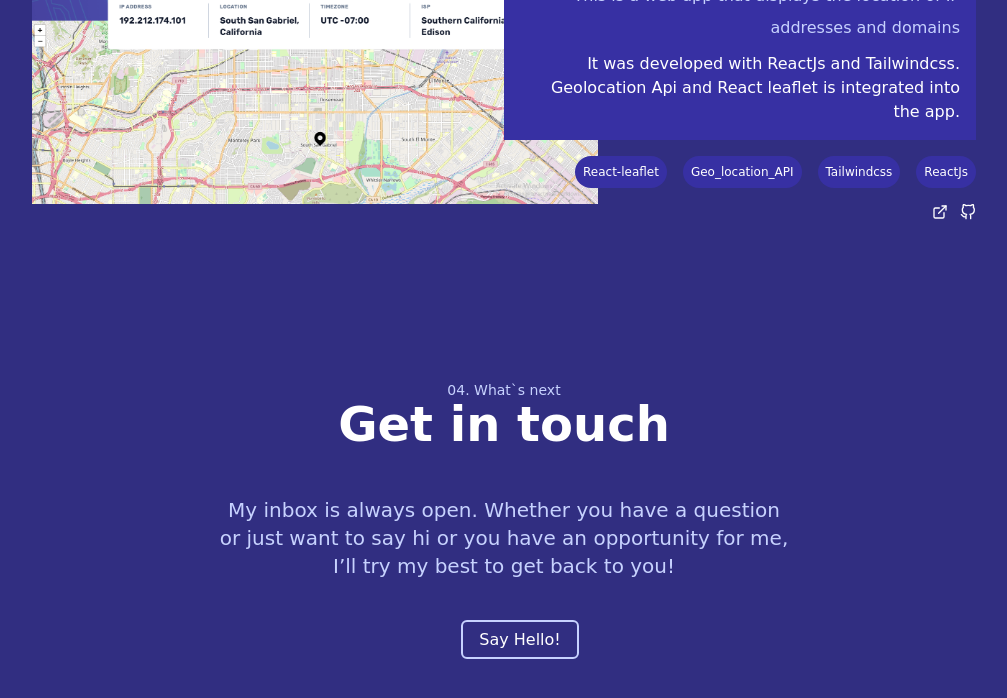
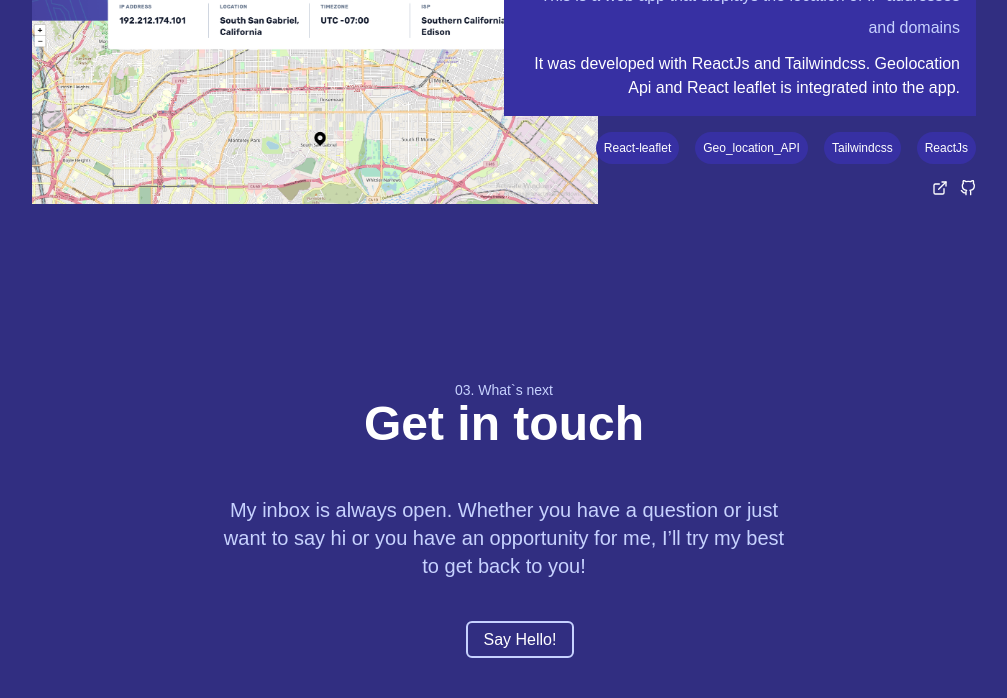
Before and after one commit to Almuhandith/react-portfolio, a Next.js app: page / in a window 1280 px wide. Shown: the part 2215-2913 px from the top of the page, without its empty margins (136-1143 px from the left). Built offline with nearby package versions, Linux system fonts and the light colour scheme.

Commit message:
font added

```diff
--- a/src/app/page.js
+++ b/src/app/page.js
@@ -26,7 +26,7 @@ export default function Home() {
       </Head>
 
 
-      <main className={`font-comic-sans bg-white px-3 md:px-20 lg:px-50 dark:bg-indigo-900 dark:text-white`}>
+      <main className={`font-malgun-gothic bg-white px-3 md:px-20 lg:px-50 dark:bg-indigo-900 dark:text-white`}>
         <Navbar />
         <section className="min-h-screen pt-16 lg:pt-24">
           <div className='max-w-5xl mx-auto p-10 py-10'>
@@ -80,7 +80,7 @@ export default function Home() {
               </div>
               <div className='lg:absolute lg:z-10 lg:right-0 lg:w-1/2 lg:text-right'>
                 <h4 className='text-xl font-semibold mb-4'>Weather App</h4>
-                <p className='text-md py-2 lg:px-4 leading-8 lg:bg-indigo-800 text-indigo-700 dark:text-indigo-200'>
+                <p className='text-md py-2 lg:px-4 leading-8 lg:bg-indigo-800 text-indigo-200'>
                   This is a web app that displays the weather of cities around the world. The forecast of days in a week and other details can also be displayed.
                 </p>
                 <p className='lg:bg-indigo-800 lg:px-4 lg:pb-4'>It was developed with ReactJs and css. Openweather Api and GeoDB cities is integrated into the app.
@@ -106,7 +106,7 @@ export default function Home() {
               </div>
               <div className='lg:absolute lg:z-10 lg:right-0 lg:w-1/2 lg:text-right'>
                 <h4 className='text-xl font-semibold mb-4'>IP Address Tracker</h4>
-                <p className='text-md py-2 leading-8 lg:px-4 lg:bg-indigo-800 text-indigo-700 dark:text-indigo-200'>
+                <p className='text-md py-2 leading-8 lg:px-4 lg:bg-indigo-800 text-indigo-200'>
                   This is a web app that displays the location of IP addresses and domains
                 </p>
                 <p className='lg:bg-indigo-800 lg:px-4 lg:pb-4'>It was developed with ReactJs and Tailwindcss. Geolocation Api and React leaflet is integrated into the app.
@@ -174,7 +174,7 @@ export default function Home() {
         </section> */}
         <section id='contact' className='min-h-screen pt-10'>
           <div className='max-w-5xl mx-auto text-center p-10'>
-            <h5 className='text-sm dark:text-indigo-200'>04. What`s next</h5>
+            <h5 className='text-sm dark:text-indigo-200'>03. What`s next</h5>
             <h3 className='lg:text-5xl text-3xl font-bold'>Get in touch</h3>
             <p className='max-w-xl lg:max-w-8xl lg:mx-auto py-12 lg:text-xl dark:text-indigo-200 leading-8'>My inbox is always open. Whether you have a question or just want to say hi or you have an opportunity for me, I’ll try my best to get back to you!
             </p>
--- a/src/pages/_app.js
+++ b/src/pages/_app.js
@@ -2,6 +2,7 @@ import 'tailwindcss/tailwind.css';
 import '/src/app/globals.css';
 import { useEffect } from 'react';
 import Head from 'next/head';
+import Link from 'next/link';
 
 function MyApp({ Component, pageProps }) {
   useEffect(() => {
@@ -16,8 +17,12 @@ function MyApp({ Component, pageProps }) {
   return (
     <>
       <Head>
-        <link
+        <Link
           href="https://fonts.googleapis.com/css2?family=Comic+Sans+MS&display=swap"
+          rel="stylesheet"
+        />
+        <Link
+          href="https://fonts.googleapis.com/css2?family=Malgun+Gothic&display=swap"
           rel="stylesheet"
         />
       </Head>
--- a/tailwind.config.js
+++ b/tailwind.config.js
@@ -13,6 +13,7 @@ module.exports = {
     extend: {
       fontFamily: {
         'comic-sans': ['Comic Sans MS', 'cursive'],
+        'malgun-gothic': ['Malgun Gothic', 'sans-serif'],
       },
       colors: {
         dark: '#1f2937',
```
